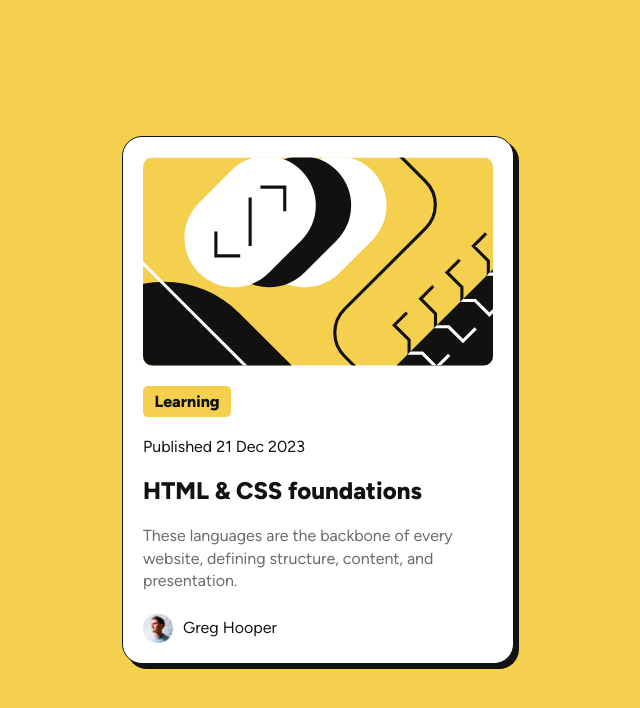
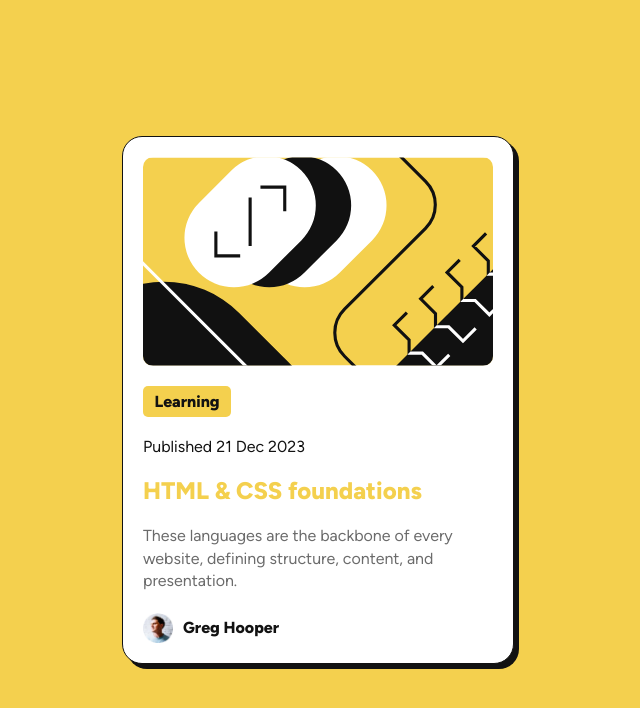
Before and after one commit to dprudin/blog-preview-card-main, a plain HTML site: page index.html in a window 1280 px wide. In both pictures the pointer is over the element "HTML & CSS foundations". Shown: the whole page, without its empty margins (322-962 px from the left). Drawn offline with Linux system fonts and the light colour scheme.

Commit message:
Add hover effect to heading

```diff
--- a/style.css
+++ b/style.css
@@ -56,6 +56,11 @@ h1 {
     font-size: clamp(var(--text-h1-small), var(--text-h1-variable), var(--text-h1-normal));
     font-weight: var(--font-weight-bold);
     color: var(--slate-950);
+}
+
+h1:hover {
+    color: var(--yellow);
+    cursor: pointer;
 }
 
 .container {
@@ -120,3 +125,7 @@ h1 {
 .avatar-img {
     width: 3rem;
 }
+
+.avatar-text {
+    font-weight: var(--font-weight-bold);
+}
```
